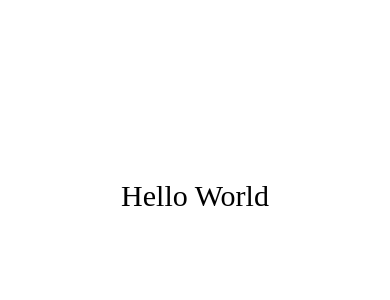
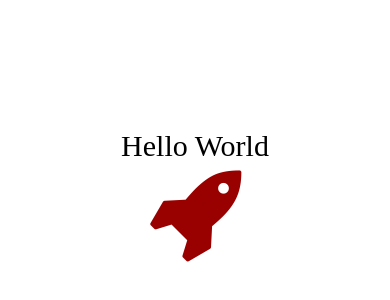
Before and after one commit to SheheryarAli-Arbisoft/ReactNativeConcepts, a React Native app: screen / in a window 390 px wide. Shown: the part 226-526 px from the top of the page. Built offline with nearby package versions, Linux system fonts and the light colour scheme.

Commit message:
Added custom icons and completed the app

```diff
--- a/App.js
+++ b/App.js
@@ -1,5 +1,6 @@
 import React from 'react';
 import { View, Text, StyleSheet } from 'react-native';
+import Icon from 'react-native-vector-icons/FontAwesome';
 
 const styles = StyleSheet.create({
   container: {
@@ -17,6 +18,7 @@
   return (
     <View style={styles.container}>
       <Text style={styles.text}>Hello World</Text>
+      <Icon name='rocket' size={100} color='#900' />
     </View>
   );
 };
--- a/package.json
+++ b/package.json
@@ -11,7 +11,8 @@
   },
   "dependencies": {
     "react": "16.13.1",
-    "react-native": "0.63.3"
+    "react-native": "0.63.3",
+    "react-native-vector-icons": "^7.1.0"
   },
   "devDependencies": {
     "@babel/core": "^7.8.4",
```
Also changed, not shown: 6 other files (tests, documents, lock files or other folders).
